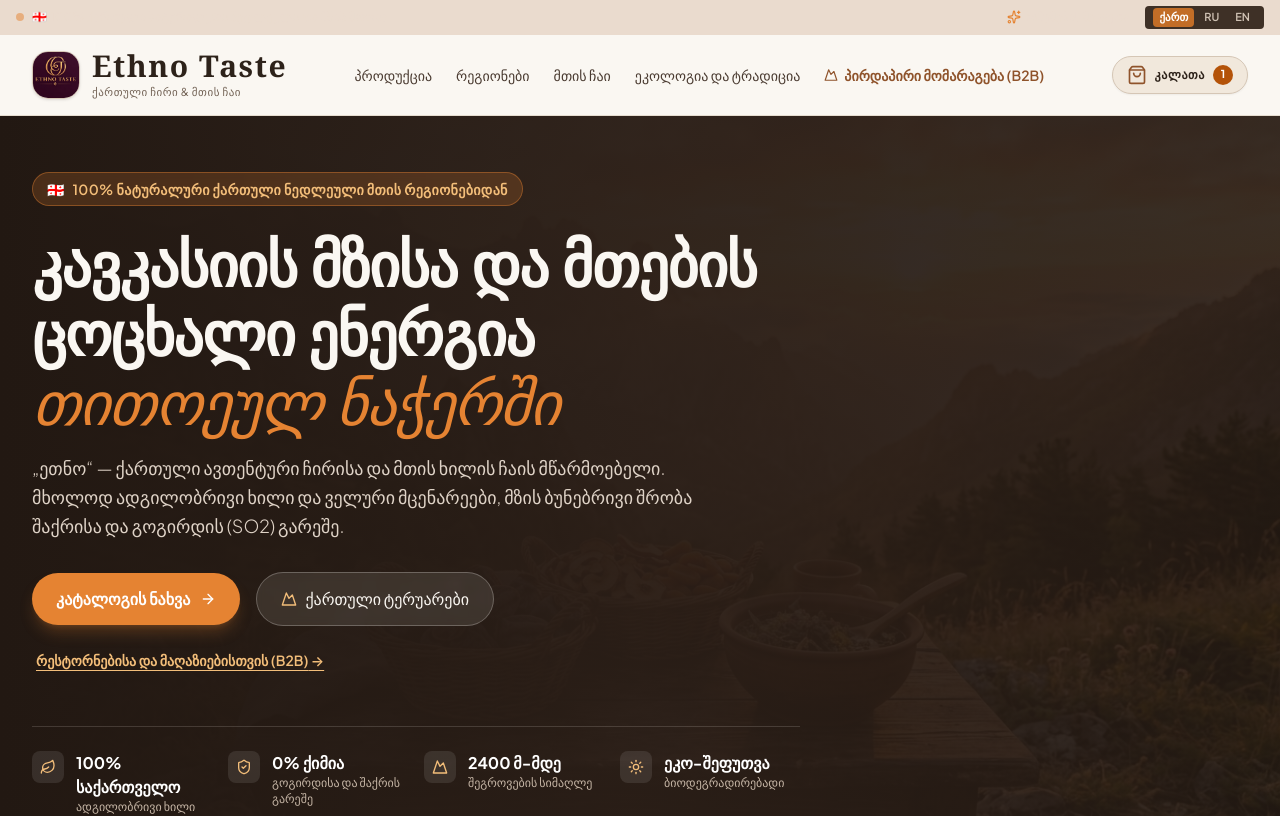
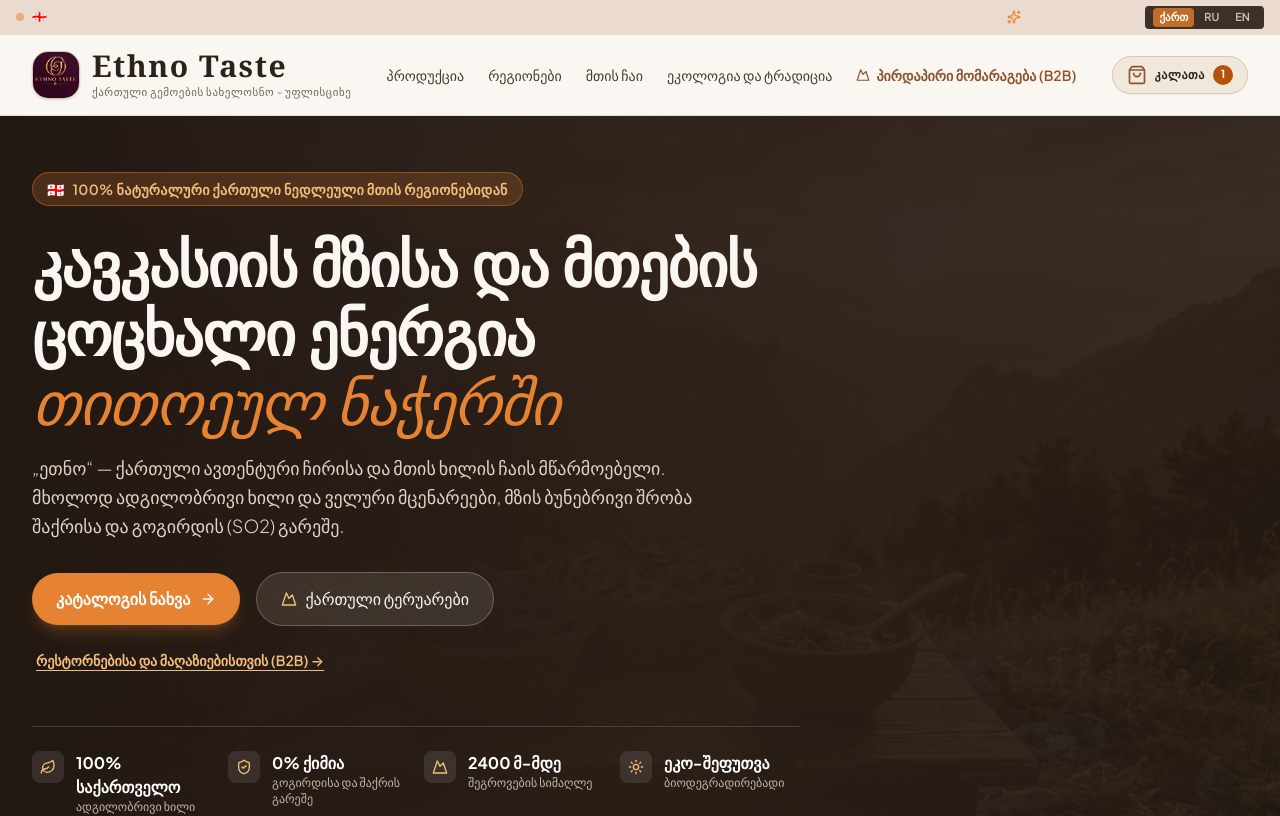
Before and after one commit to Tsokolovi/Ethno, a React (Vite) app: page / in a window 1280 px wide. Shown: the top 816 px of the page. Built offline with nearby package versions, Linux system fonts and the light colour scheme.

Commit message:
Update header text based on current language

```diff
--- a/src/components/Header.tsx
+++ b/src/components/Header.tsx
@@ -108,7 +108,7 @@ export const Header: React.FC<HeaderProps> = ({
               </span>
             </div>
             <p className="text-[11px] tracking-wider text-[#736356] uppercase">
-              {currentLang === 'ka' ? 'ქართული ჩირი & მთის ჩაი' : currentLang === 'ru' ? 'Сухофрукты & Горные чаи' : 'Georgian Dried Fruits & Teas'}
+              {currentLang === 'ka' ? 'ქართული გემოების სახელოსნო - უფლისციხე' : currentLang === 'ru' ? 'Сухофрукты & Горные чаи' : 'Georgian Dried Fruits & Teas'}
             </p>
           </div>
         </div>
```
